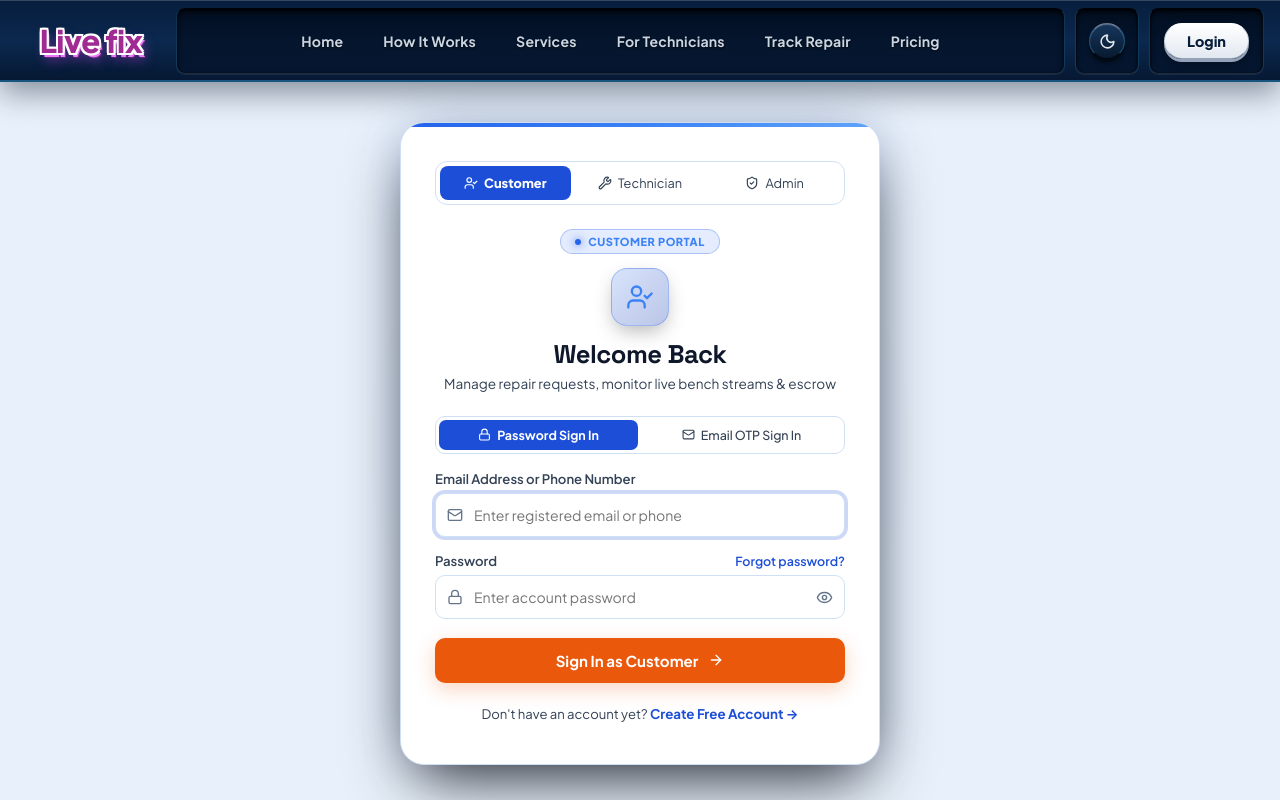
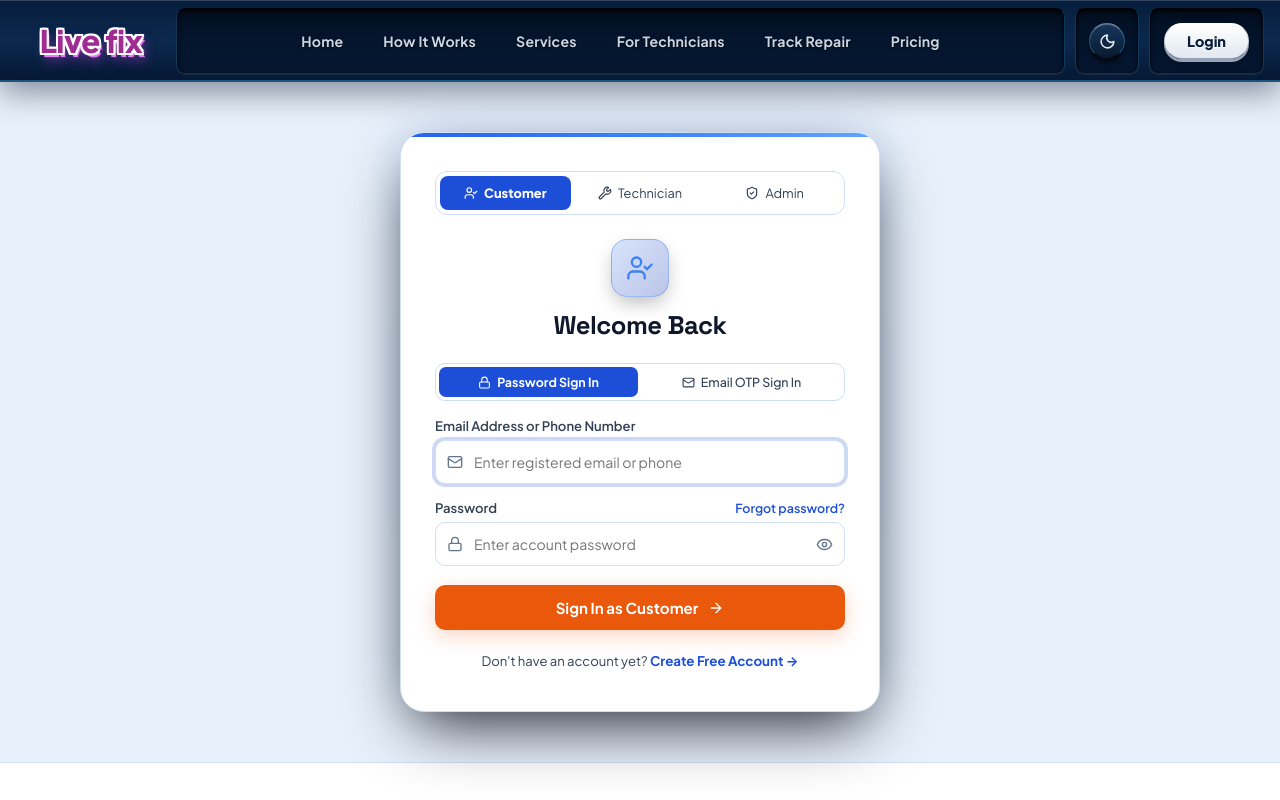
Before and after one commit to shabber0309/hello, a React (Vite) app in the folder frontend/: page /login in a window 1280 px wide. Shown: the top 800 px of the page. Built offline with nearby package versions, Linux system fonts and the light colour scheme.

Commit message:
style(auth): remove role portal badge pills from auth page and auth modal

```diff
--- a/frontend/src/components/modals/AuthModal.jsx
+++ b/frontend/src/components/modals/AuthModal.jsx
@@ -382,35 +382,8 @@ export default function AuthModal({ isOpen, onClose, initialRole = 'customer', o
           </button>
         </div>
 
-        {/* Auth Header with Icon Wrap & Badge (from E-Commerce project) */}
+        {/* Auth Header with Icon Wrap */}
         <div style={{ textAlign: 'center', marginBottom: '20px' }}>
-          {/* Badge Wrapper with pulsing dot */}
-          <div style={{ display: 'flex', justifyContent: 'center', marginBottom: '12px' }}>
-            <span style={{
-              display: 'inline-flex',
-              alignItems: 'center',
-              gap: '6px',
-              padding: '4px 12px',
-              borderRadius: '9999px',
-              fontSize: '11px',
-              fontWeight: 800,
-              letterSpacing: '0.04em',
-              textTransform: 'uppercase',
-              background: roleMeta.badgeBg,
-              color: roleMeta.badgeColor,
-              border: `1px solid ${roleMeta.badgeBorder}`
-            }}>
-              <span style={{
-                width: '6px',
-                height: '6px',
-                borderRadius: '50%',
-                background: roleMeta.dotColor,
-                boxShadow: `0 0 6px ${roleMeta.dotColor}`
-              }} />
-              {roleMeta.title}
-            </span>
-          </div>
-
           {/* Icon Wrap */}
           <div style={{
             width: '54px',
--- a/frontend/src/pages/auth/AuthPage.jsx
+++ b/frontend/src/pages/auth/AuthPage.jsx
@@ -402,34 +402,8 @@ export default function AuthPage({ initialRole = 'customer', initialMode = 'logi
           </button>
         </div>
 
-        {/* Auth Header with Pulsing Badge & Icon Wrap */}
+        {/* Auth Header with Icon Wrap */}
         <div style={{ textAlign: 'center', marginBottom: '22px' }}>
-          <div style={{ display: 'flex', justifyContent: 'center', marginBottom: '14px' }}>
-            <span style={{
-              display: 'inline-flex',
-              alignItems: 'center',
-              gap: '7px',
-              padding: '5px 14px',
-              borderRadius: '9999px',
-              fontSize: '11px',
-              fontWeight: 800,
-              letterSpacing: '0.05em',
-              textTransform: 'uppercase',
-              background: roleMeta.badgeBg,
-              color: roleMeta.badgeColor,
-              border: `1px solid ${roleMeta.badgeBorder}`
-            }}>
-              <span style={{
-                width: '6px',
-                height: '6px',
-                borderRadius: '50%',
-                background: roleMeta.dotColor,
-                boxShadow: `0 0 8px ${roleMeta.dotColor}`
-              }} />
-              {roleMeta.badgeText}
-            </span>
-          </div>
-
           <div style={{
             width: '58px',
             height: '58px',
@@ -450,11 +424,7 @@ export default function AuthPage({ initialRole = 'customer', initialMode = 'logi
             {mode === 'register' && 'Create Free Account'}
             {mode === 'forgot' && 'Reset Account Password'}
           </h1>
-          <p style={{ color: 'var(--text-muted)', fontSize: '0.85rem', margin: 0, lineHeight: 1.45 }}>
-            {mode === 'login' && roleMeta.subtitle}
-            {mode === 'register' && 'Enter your details below to join Live Fix with full hardware transparency'}
-            {mode === 'forgot' && 'Enter your registered email or phone number for secure OTP password recovery'}
-          </p>
+
         </div>
 
         {/* Error Alert */}
```
